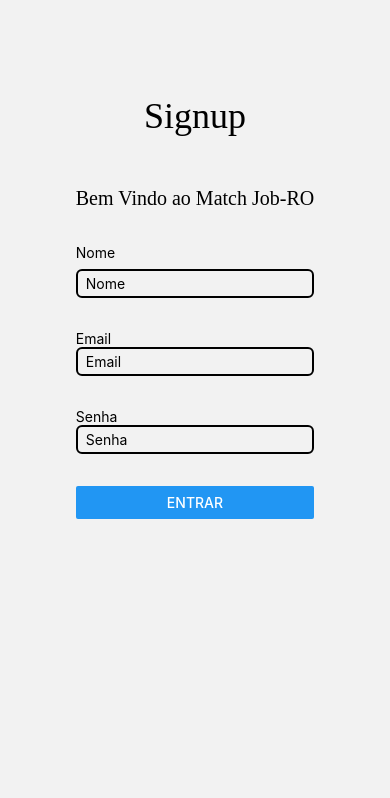
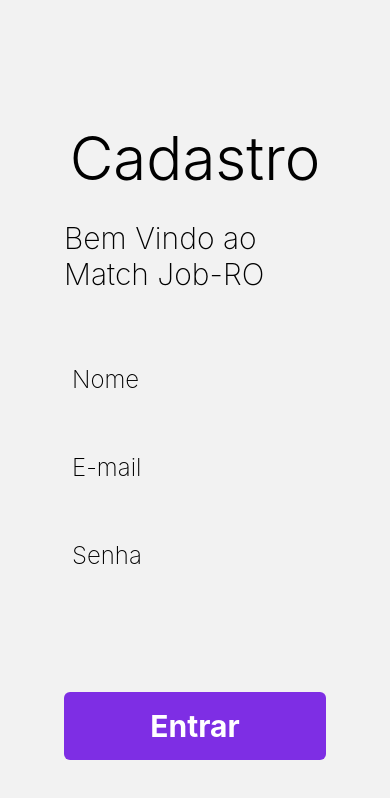
Before and after one commit to Match-Job-RO/match-job-mobile, a React Native app: screen /Signup in a window 390 px wide. Shown: the top 798 px of the page. Built offline with nearby package versions, Linux system fonts and the light colour scheme.

Commit message:
feat: ajusts in signup style

```diff
--- a/src/screens/Signup.js
+++ b/src/screens/Signup.js
@@ -3,6 +3,8 @@ import { View, Text, TextInput, Button } from "react-native";
 import { useNavigation } from "@react-navigation/native";
 import { signup } from "../services/signupService";
 import { login } from "../services/loginService";
+import { SafeAreaView } from "react-native-safe-area-context";
+import { TouchableOpacity } from "react-native-gesture-handler";
 
 export default function Signup() {
   const navgation = useNavigation();
@@ -22,55 +24,76 @@ export default function Signup() {
   }
 
   return (
-    <View className="mx-auto">
-      <View className="mx-auto mt-16 p-8 text-center">
-        <Text className="text-black text-4xl font-normal font-['Comfortaa']">
-          Signup
+   <SafeAreaView
+    className="p-16 "
+    >
+      <View
+        className="flex justify-center items-center py-16"
+      >
+        <View
+          className="mb-8"
+        >
+          <Text
+            className="font-light text-6xl"
+          >
+            Cadastro
           </Text>
         </View>
-
-      <View className="p-4">
-        <Text className="text-black text-xl font-normal font-['Offside']">
+        <View>
+          <Text
+            className="font-extralight text-3xl"
+          >
             Bem Vindo ao Match Job-RO
           </Text>
         </View>
-
+      </View>
+      <View
+        className="flex justify-center gap-10"
+      >
         <View>
-        <View className="p-4">
-          <Text>Nome</Text>
           <TextInput
             placeholder="Nome"
+            className="p-2 text-2xl font-extralight"
+            onChangeText={setName}
             value={name}
-            onChangeText={setName}
-            className="border-2 border-black mt-2 p-1 px-2 rounded-md"
           />
         </View>
-
-        <View className="p-4">
-          <Text>Email</Text>
+        <View>
+          {/* Icone de Email */}
           <TextInput
-            placeholder="Email"
+            placeholder="E-mail"
+            className="p-2 text-2xl font-extralight"
+            textContentType="emailAddress"
+            onChangeText={setEmail}
             value={email}
-            onChangeText={setEmail}
-            className="border-2 border-black p-1 px-2 rounded-md"
           />
         </View>
-
-        <View className="p-4">
-          <Text>Senha</Text>
+        <View>
+          {/* Icone de cadeado */}
           <TextInput
             placeholder="Senha"
+            className="p-2 text-2xl font-extralight"
+            textContentType="password"
+            secureTextEntry={true}
+            onChangeText={setPassword}
             value={password}
-            onChangeText={setPassword}
-            className="border-2 border-black p-1 px-2 rounded-md"
-            textContentType="password"
             />
+            {/* Icone de olho */}
+        </View>
+        <View className="p-4">
+      </View>
+        <View>
+          <TouchableOpacity
+            className="flex items-center justify-center bg-purple rounded-md p-4"
+            onPress={() => handleLogin()}
+          >
+            <Text
+              className="font-bold text-3xl text-white"
+            >
+              Entrar
+            </Text>
+          </TouchableOpacity>
         </View>
       </View>
-
-      <View className="p-4">
-        <Button title="Entrar" onPress={handleSignup} />
-      </View>
-    </View>
-  );
+  </SafeAreaView>  );
 }
```
Lines whose indentation alone changed are shown as unchanged.
